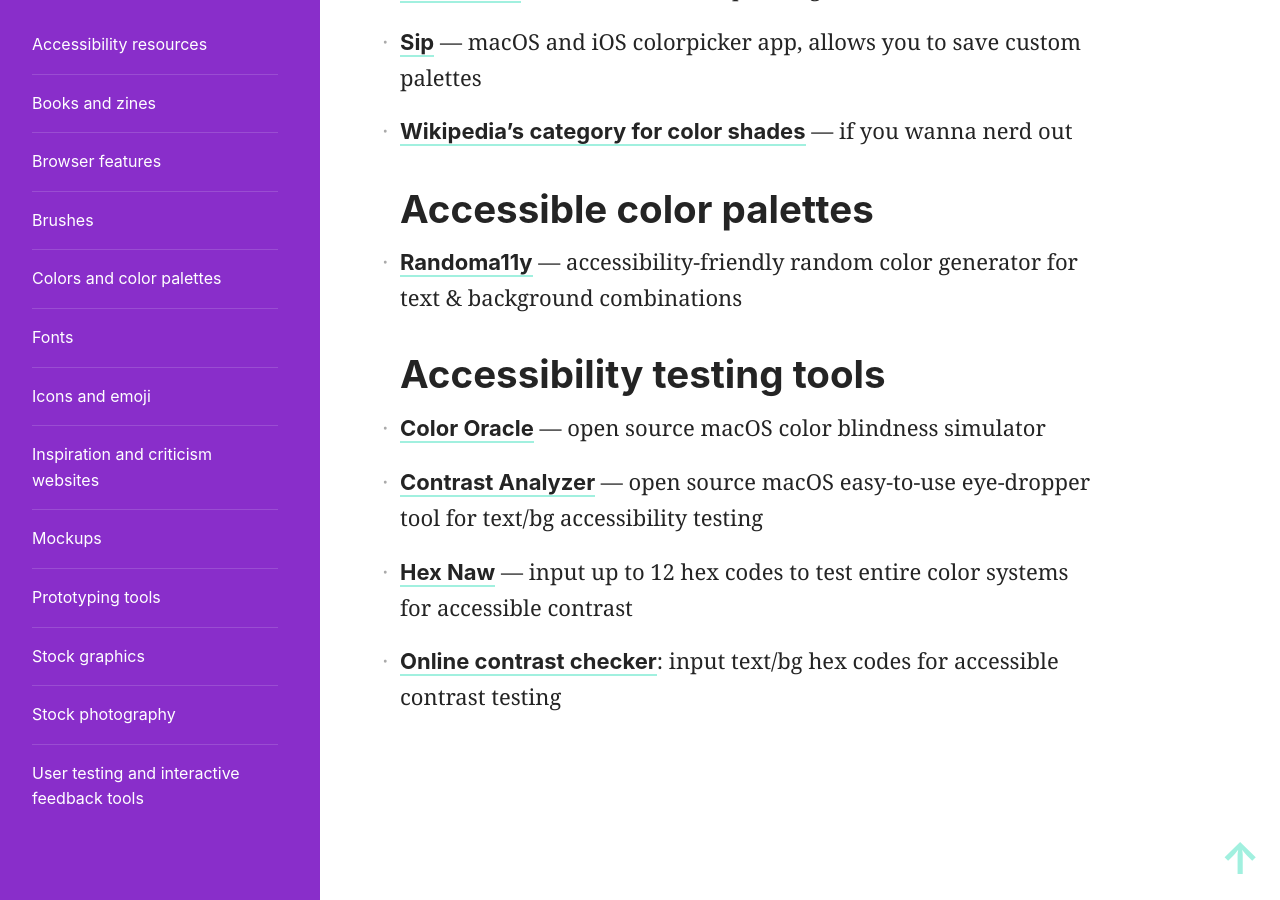
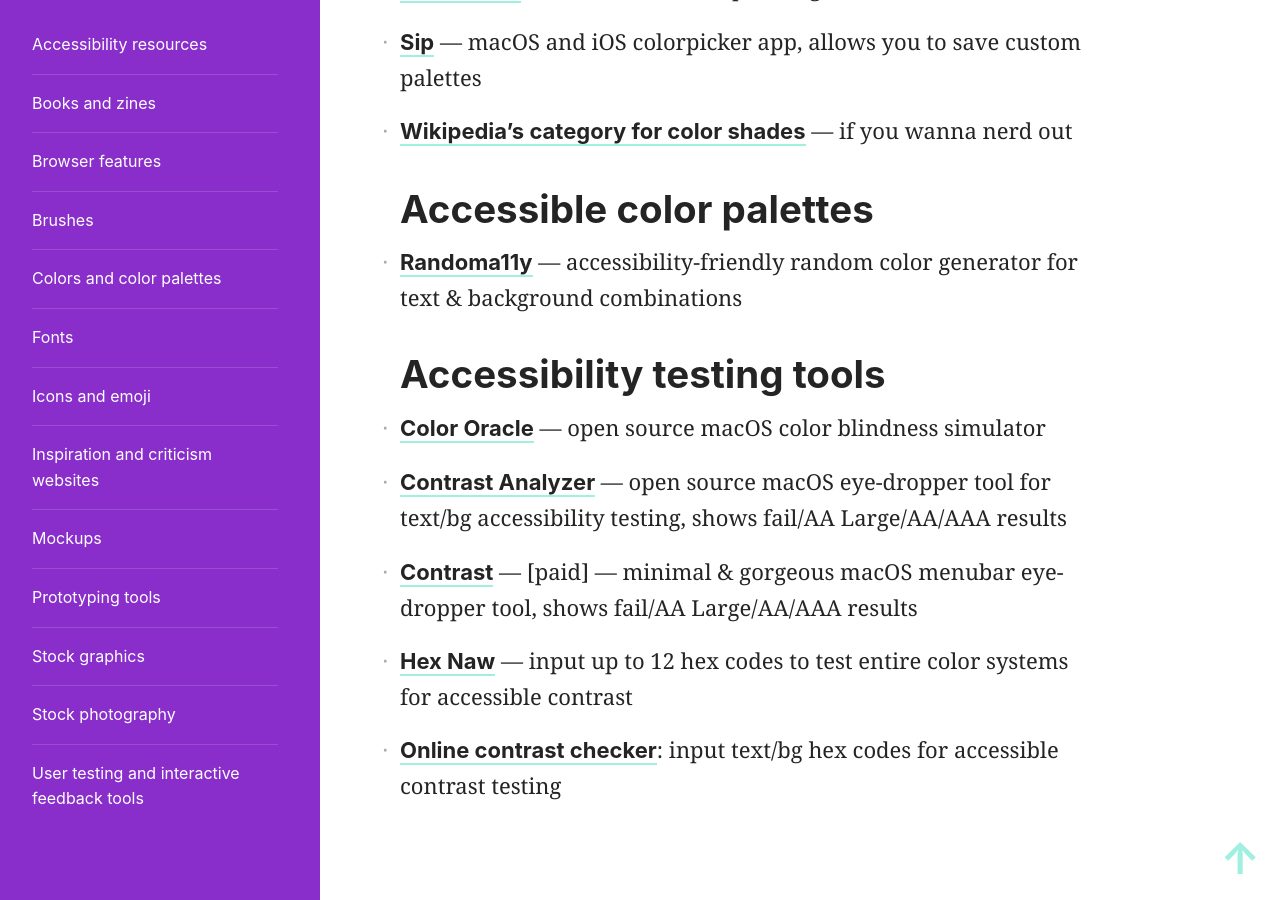
Before and after one commit to skullface/design-resources, a Jekyll site: the page built from _resources/colors.md, in a window 1280 px wide and 900 px high, scrolled down 1256 px. Built offline with Jekyll 4.4.1, drawn with Linux system fonts in a browser that asks for light colours; nearby versions of some CDN libraries.

Commit message:
adding Contrast app

```diff
--- a/_resources/colors.md
+++ b/_resources/colors.md
@@ -15,6 +15,7 @@
 
 ## Accessibility testing tools
 - [Color Oracle](http://colororacle.org/) — open source macOS color blindness simulator
-- [Contrast Analyzer](https://www.paciellogroup.com/resources/contrastanalyser/) — open source macOS easy-to-use eye-dropper tool for text/bg accessibility testing
+- [Contrast Analyzer](https://www.paciellogroup.com/resources/contrastanalyser/) — open source macOS eye-dropper tool for text/bg accessibility testing, shows fail/AA Large/AA/AAA results
+- [Contrast](https://usecontrast.com/) — [paid] — minimal & gorgeous macOS menubar eye-dropper tool, shows fail/AA Large/AA/AAA results
 - [Hex Naw](https://hexnaw.com/) — input up to 12 hex codes to test entire color systems for accessible contrast
 - [Online contrast checker](http://webaim.org/resources/contrastchecker/): input text/bg hex codes for accessible contrast testing
```
Also changed, not shown: README.md.
